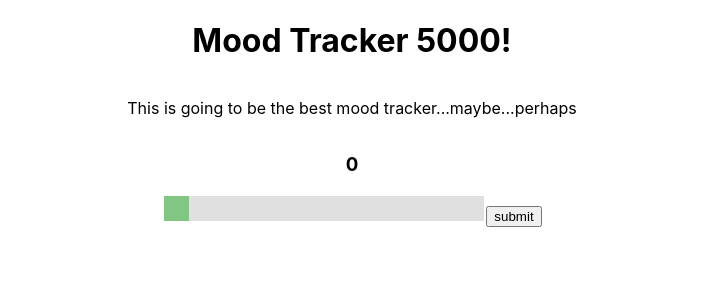
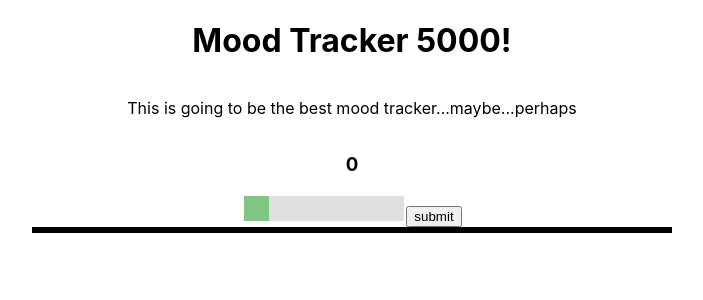
Before and after one commit to bhans23/moodtracker, a React (Create React App) app: page / in a window 1280 px wide. Shown: the top 300 px of the page, without its empty margins (288-991 px from the left). Built offline with nearby package versions, Linux system fonts and the light colour scheme.

Commit message:
Create MoodList COmponent and mapped props

```diff
--- a/src/App.js
+++ b/src/App.js
@@ -1,9 +1,9 @@
 import React from "react";
 import "./App.css";
-import Tracker from "./shared/Tracker";
+import MoodTracker from "./shared/MoodTracker";
 
 function App() {
-  return <Tracker />;
+  return <MoodTracker />;
 }
 
 export default App;
--- /dev/null
+++ b/src/components/MoodList.js
@@ -0,0 +1,15 @@
+import React from "react";
+
+const MoodList = ({ moodList }) => {
+  const { mood, date, time } = moodList;
+
+  return (
+    <div>
+      <h1>Day: {date}</h1>
+
+  <p>At: {time} , your mood was: {mood}</p>
+    </div>
+  );
+};
+
+export default MoodList;
--- a/src/shared/Tracker.js
+++ b/src/components/Tracker.js
@@ -1,4 +1,5 @@
 import React, { useState } from "react";
+import MoodList from "./MoodList";
 import "../css/Tracker.css";
 
 const Tracker = () => {
@@ -28,7 +29,7 @@ const Tracker = () => {
       <div className="slideContainer">
         <h3>{moodValue}</h3>
 
-        <form submit={handleSubmit}>
+        <form onSubmit={handleSubmit}>
           <input
             type="range"
             min="1"
@@ -40,6 +41,11 @@ const Tracker = () => {
           />
           <button type="submit">submit</button>
         </form>
+        <div className="moodLists">
+          {moodList.map(moodList => (
+            <MoodList moodList={moodList} />
+          ))}
+        </div>
       </div>
     </div>
   );
--- a/src/css/Tracker.css
+++ b/src/css/Tracker.css
@@ -1,4 +1,5 @@
 .tracker {
+  margin-left: 50%;
   display: flex;
   /* justify-content: center; */
   flex-direction: column;
@@ -34,3 +35,13 @@
   background: #4caf50;
   cursor: pointer;
 }
+
+.moodLists {
+  border-style: solid;
+  border-width:3px;
+  background-color: rgba(222, 201, 200, .3);
+  display: flex;
+  flex-wrap: wrap;
+  justify-content: space-evenly;
+
+}
--- a/src/index.css
+++ b/src/index.css
@@ -1,4 +1,5 @@
 body {
+  width:50%;
   margin: 0;
   font-family: -apple-system, BlinkMacSystemFont, 'Segoe UI', 'Roboto', 'Oxygen',
     'Ubuntu', 'Cantarell', 'Fira Sans', 'Droid Sans', 'Helvetica Neue',
--- /dev/null
+++ b/src/shared/MoodTracker.js
@@ -0,0 +1,14 @@
+import React from "react";
+import Tracker from "../components/Tracker";
+
+
+const MoodTracker = () => {
+  return (
+    <>
+      <Tracker />
+
+    </>
+  );
+};
+
+export default MoodTracker;
```
